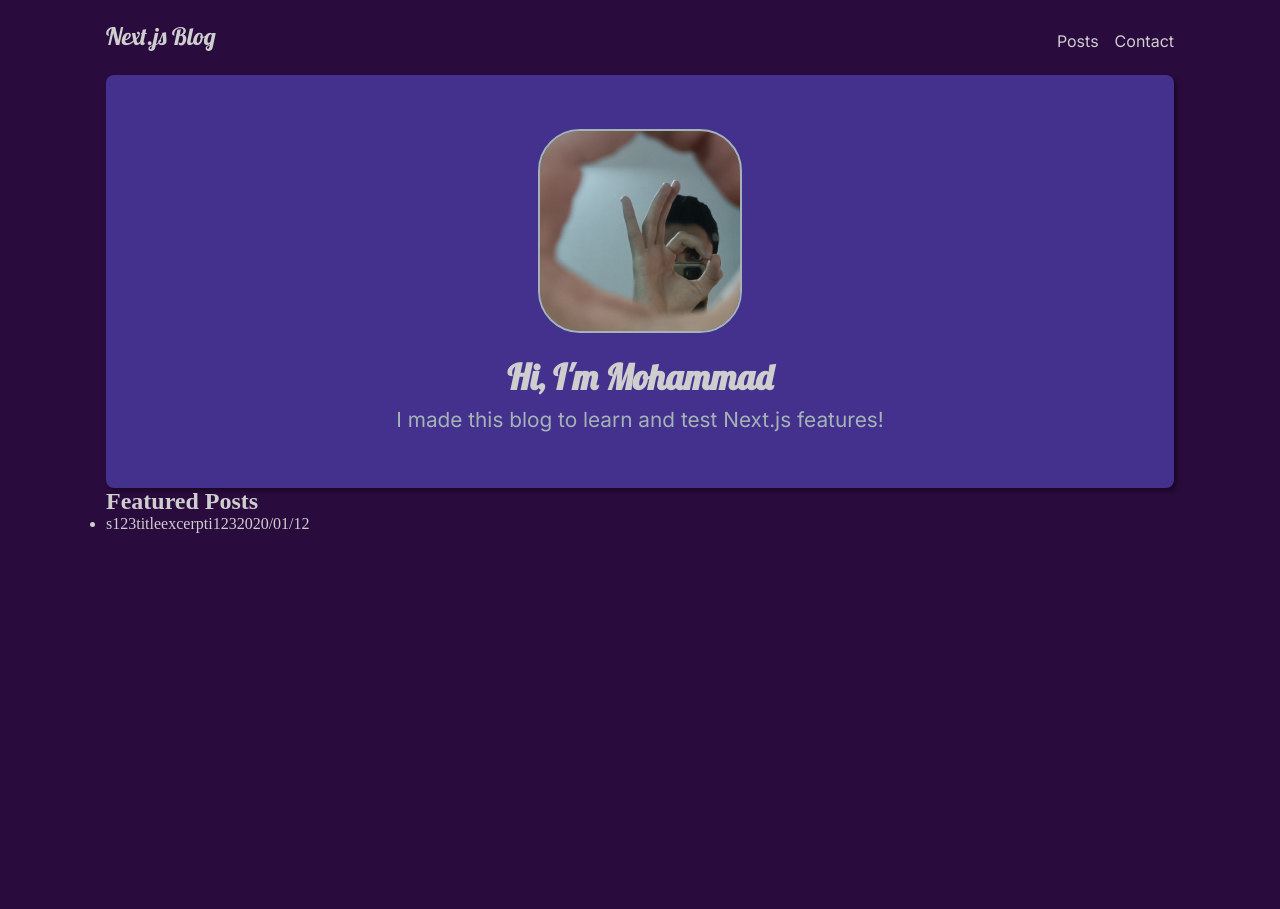
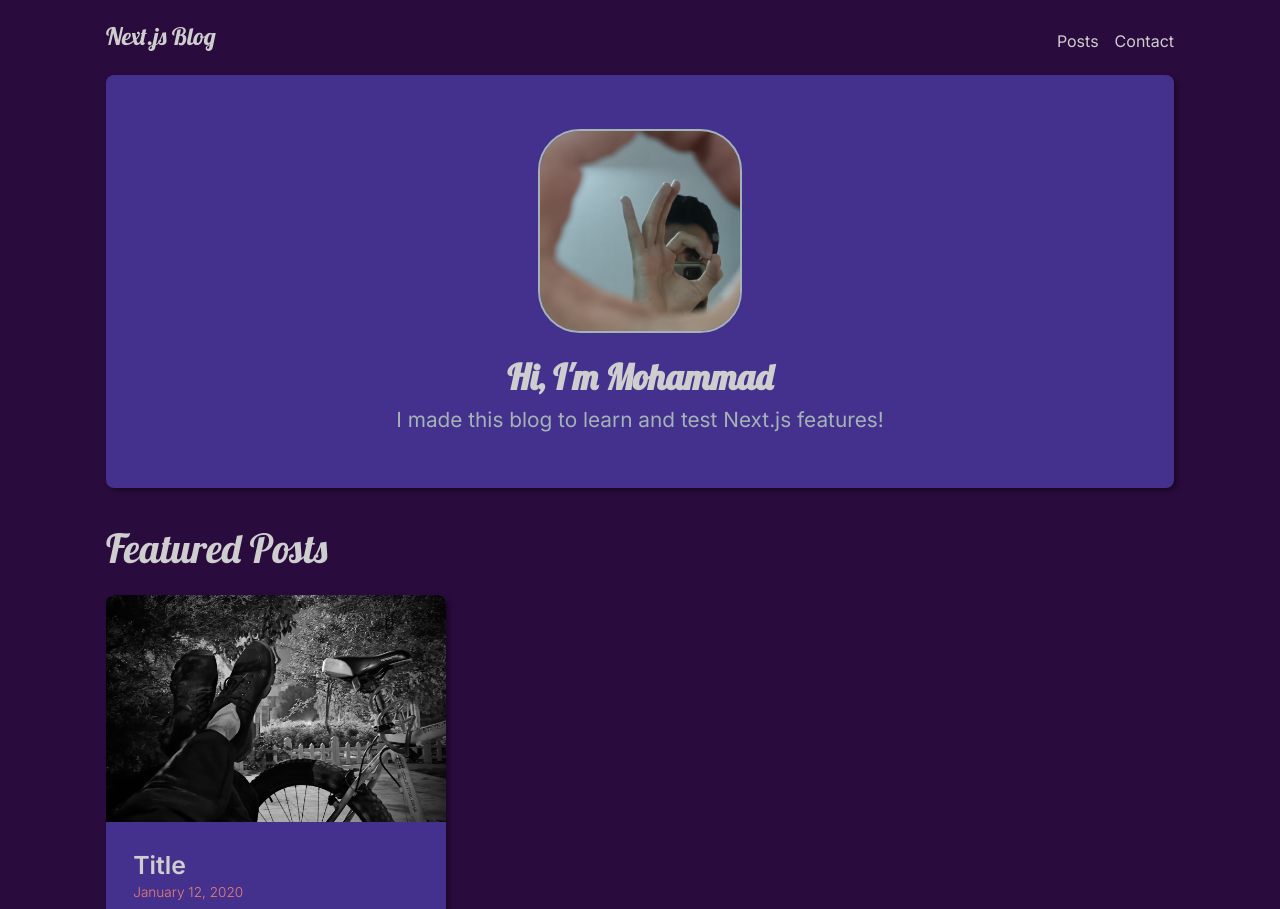
Before and after one commit to mitinull/nextjs-blog, a Next.js app: page / in a window 1280 px wide. Shown: the top 909 px of the page. Before the commit the page ends 800 px from the top, so only its background shows below. Built offline with nearby package versions, Linux system fonts and the light colour scheme.

Commit message:
Implementing PostGrid and PostItem components

```diff
--- a/components/home-page/featured-posts/FeaturedPosts.jsx
+++ b/components/home-page/featured-posts/FeaturedPosts.jsx
@@ -1,12 +1,15 @@
-import { PostItem } from "@/components/posts/post-item/PostItem";
 import { PostsGrid } from "@/components/posts/posts-grid/PostsGrid";
+import { Lobster } from "next/font/google";
+import styles from './FeaturedPosts.module.css';
+
+const font0 = Lobster({ subsets: ["latin"], weight: "400" });
 
 const posts = [
   {
     slug: "s123",
-    title: "title",
-    excerpt: "excerpt",
-    image: "i123",
+    title: "Title",
+    excerpt: "Lorem ipsum dolor sit amet consectetur, adipisicing elit. Cupiditate ipsum sapiente modi odio voluptatem. Itaque id animi",
+    image: "lying-in-park.jpg",
     date: "2020/01/12",
   },
 ];
@@ -14,7 +17,7 @@ const posts = [
 export const FeaturedPosts = () => {
   return (
     <section>
-      <h2>Featured Posts</h2>
+      <h2 className={font0.className+" "+styles.heading}>Featured Posts</h2>
       <PostsGrid posts={posts} />
     </section>
   );
--- /dev/null
+++ b/components/home-page/featured-posts/FeaturedPosts.module.css
@@ -0,0 +1,14 @@
+.heading {
+  font-size: 2.5rem;
+  margin-top: 2.2rem;
+  margin-bottom: 1.4rem;
+}
+
+@media only screen and (max-width: 600px) {
+  .heading {
+    font-size: 2rem;
+    margin-top: 1.8rem;
+    margin-bottom: 1.2rem;
+  }
+
+}
--- a/components/home-page/hero/Hero.module.css
+++ b/components/home-page/hero/Hero.module.css
@@ -7,7 +7,7 @@
   background: var(--background1);
   text-align: center;
   border-radius: .5em;
-  box-shadow: 3px 3px 5px 0px #0006;
+  box-shadow: var(--shadow1);
 }
 
 .image {
--- a/components/posts/post-item/PostItem.jsx
+++ b/components/posts/post-item/PostItem.jsx
@@ -1,11 +1,38 @@
+import Image from "next/image";
 import Link from "next/link";
+import styles from "./PostItem.module.css";
+import { Inter } from "next/font/google";
+
+const font1 = Inter({ subsets: ["latin"] });
 
 export const PostItem = (props) => {
   const { slug, title, excerpt, image, date } = props;
+
+  const formattedDate = new Date(date).toLocaleDateString("en-US", {
+    day: "numeric",
+    month: "long",
+    year: "numeric",
+  });
+
+  const imagePath = `/images/posts/${slug}/${image}`;
+  const linkPath = `/posts/${slug}`;
+
   return (
-    <li>
-      <Link href={"/hi"}>
-        {slug + title + excerpt + image + date}
+    <li className={styles.container + " " + font1.className}>
+      <Link href={linkPath}>
+        <div className={styles.image}>
+          <Image
+            alt={title}
+            src={imagePath}
+            width={700}
+            height={400}
+          />
+        </div>
+        <div className={styles.content}>
+          <h3>{title}</h3>
+          <time>{formattedDate}</time>
+          <p>{excerpt}</p>
+        </div>
       </Link>
     </li>
   );
--- /dev/null
+++ b/components/posts/post-item/PostItem.module.css
@@ -0,0 +1,41 @@
+.container {
+  border-radius: 0.5rem;
+  overflow: hidden;
+  background-color: var(--background1);
+  box-shadow: var(--shadow1);
+}
+
+.image {
+  display: flex;
+  align-items: center;
+  aspect-ratio: 1.5;
+  overflow: hidden;
+}
+
+.image img {
+  width: 100%;
+  height: auto;
+}
+
+.content {
+  padding: 1.7rem;
+}
+
+.content h3 {
+  font-size: 1.55rem;
+  font-weight: 600;
+  line-height: 2rem;
+}
+
+.content time {
+  color: var(--foreground3);
+  margin-bottom: 8px;
+  display: inline-block;
+  font-size: 0.85em;
+  font-weight: 300;
+}
+
+.content p {
+  color: var(--foreground2);
+  font-size: 0.9em;
+}
--- /dev/null
+++ b/components/posts/posts-grid/PostGrid.module.css
@@ -0,0 +1,5 @@
+.grid {
+  display: grid;
+  grid-template-columns: repeat(auto-fill, minmax(300px, 1fr));
+  gap: 1.5rem;
+}
--- a/components/posts/posts-grid/PostsGrid.jsx
+++ b/components/posts/posts-grid/PostsGrid.jsx
@@ -1,14 +1,16 @@
 import { PostItem } from "../post-item/PostItem";
+import styles from "./PostGrid.module.css";
 
 export const PostsGrid = (props) => {
   const { posts } = props;
 
   return (
-    <ul>
+    <ul className={styles.grid}>
       {posts.map((post) => {
         const { slug, title, excerpt, image, date } = post;
         return (
           <PostItem
+            key={slug}
             slug={slug}
             title={title}
             excerpt={excerpt}
--- a/styles/globals.css
+++ b/styles/globals.css
@@ -8,6 +8,8 @@
 
   --foreground1: #cecece;
   --foreground2: #a4b3b6;
+  --foreground3: #e98074;
+  --foreground10: #d85c27;
 
   --background0: #2a0b3d;
   --background1: #44318d;
@@ -15,6 +17,8 @@
   --selection-color: #d83f87;
 
   --margin1: 1rem;
+
+  --shadow1: 3px 3px 5px 0px #0006;
 }
 
 * {
```
Also changed, not shown: public/images/posts/s123/lying-in-park.jpg (added).
